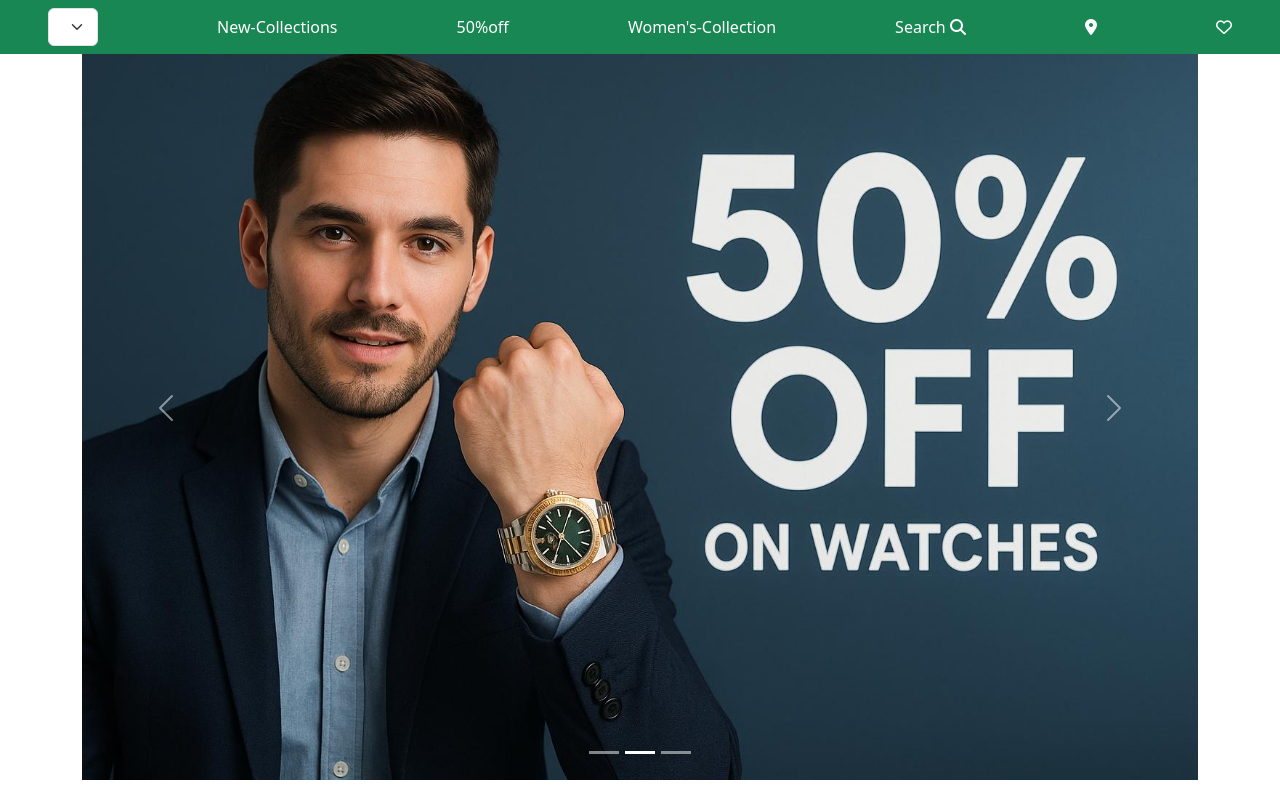
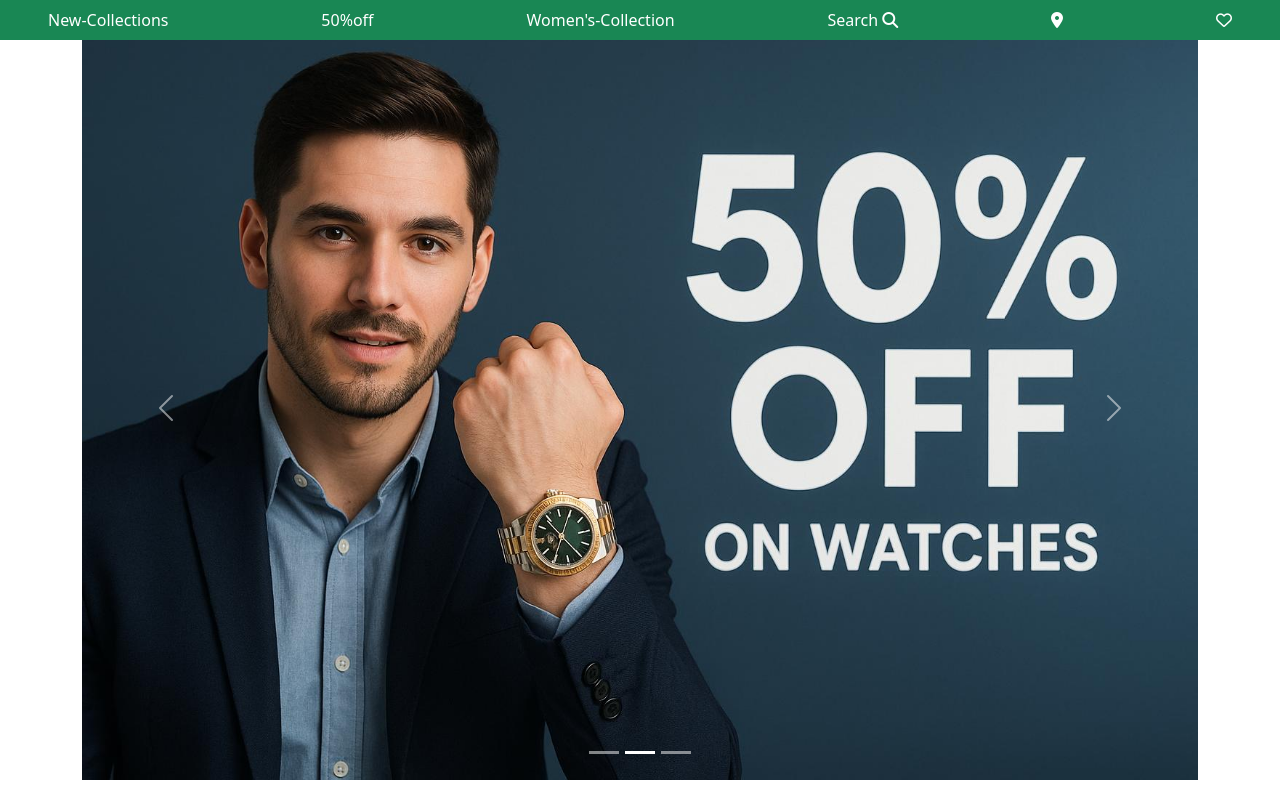
Before and after one commit to Mukeshbhandarkar07/project-1, a plain HTML site: page index.html in a window 1280 px wide. Shown: the top 790 px of the page. Drawn offline with nearby package versions, Linux system fonts and the light colour scheme.

Commit message:
Add files via upload

```diff
--- a/index.html
+++ b/index.html
@@ -16,13 +16,6 @@
 <body>
   <div class="bg-success fixed-top  " id="divnav">
     <nav class="navbar navbar-expands-lg px-5 ">
-      <a href="#D10" id="nav1">
-      <select name="" id="dropdown" class="form-select" style="width: 20px;">
-        <option value=""></option>
-        <option value="">Men's collection</option>
-        <option value="">Women's collection</option>
-        <option value="">Top's Deals</option>
-      </select></a>
       <a href="#section2"id="nav1">New-Collections</a>
       <a href="#section3"id="nav1">50%off</a>
       <a href="#section4"id="nav1">Women's-Collection</a>
@@ -32,7 +25,7 @@
     </nav>
   </div>
 
-<section>
+<section class="w-100 h-200">
 <div class="container mt-3" >
   <div id="myCarousel" class="carousel slide" data-bs-ride="carousel" data-bs-interval="3000">
 
```
